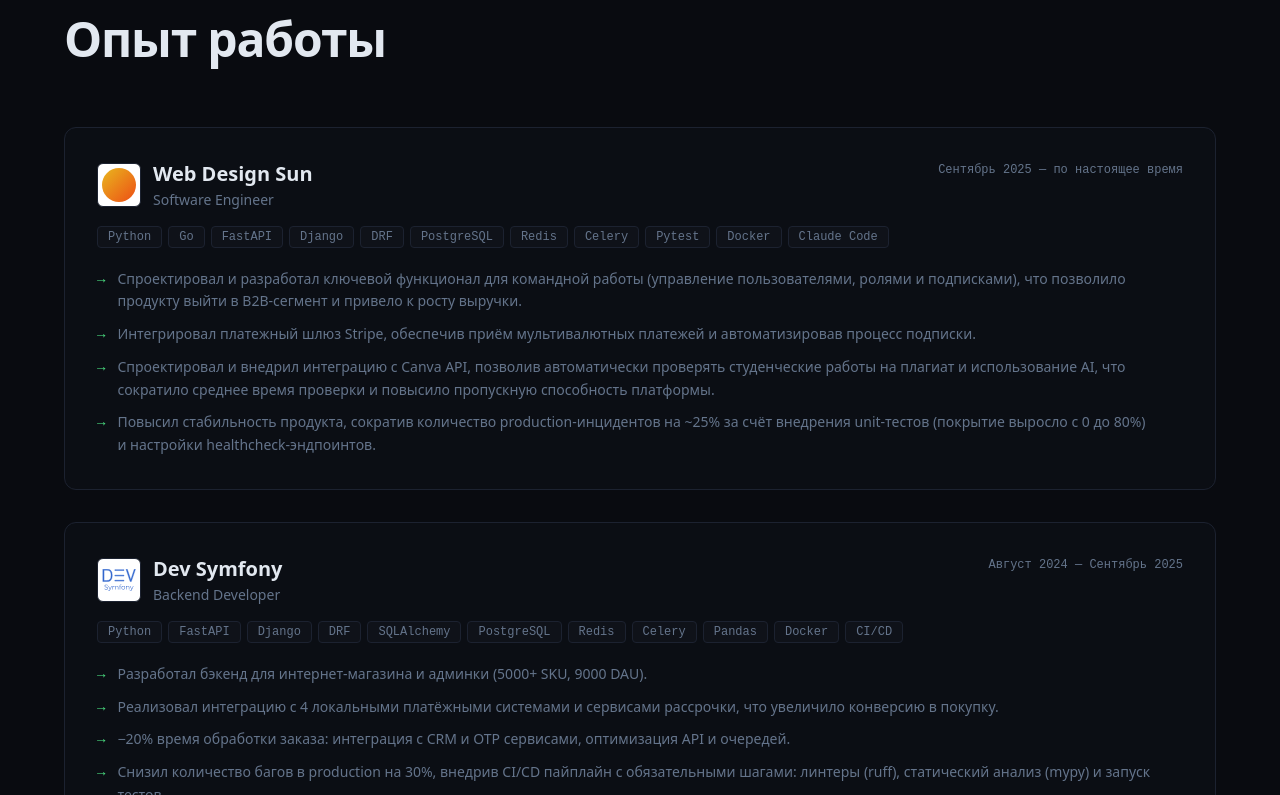
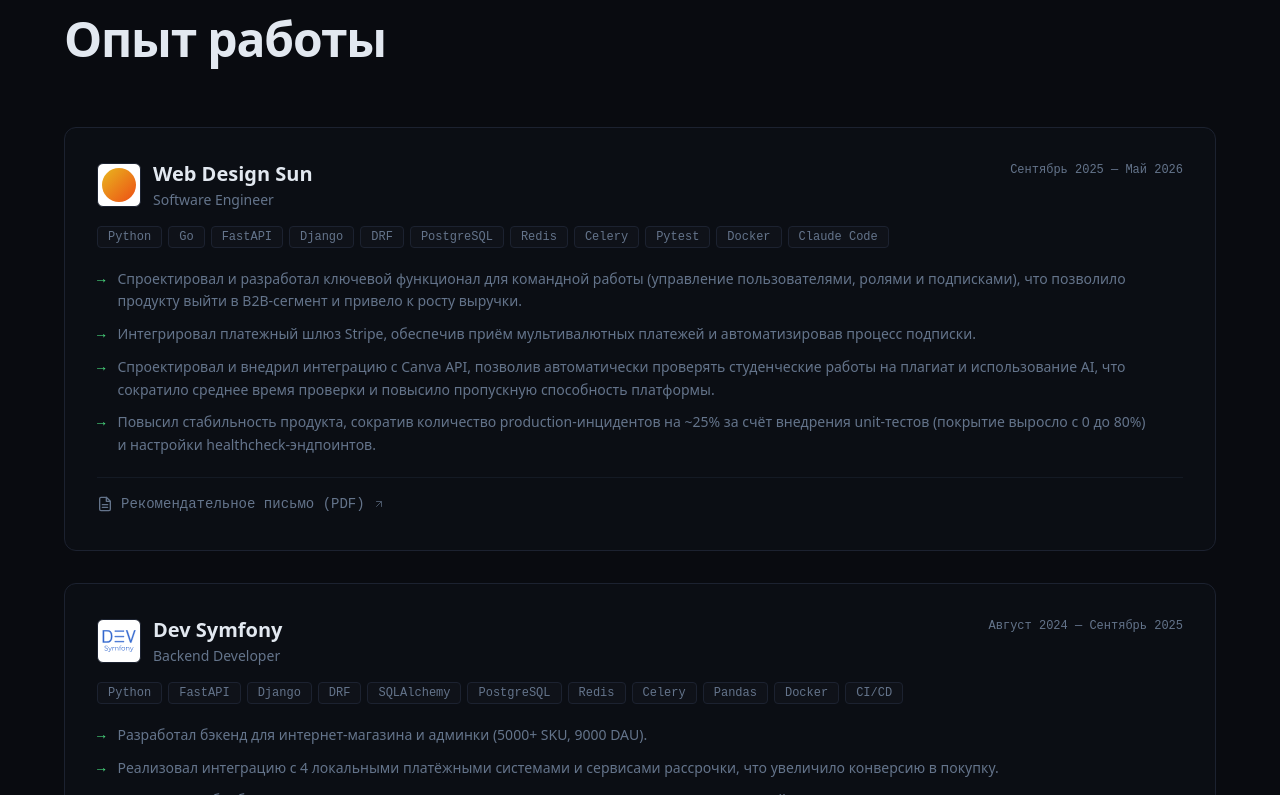
Before and after one commit to storlay/resume-react-app, a React (Vite) app: page / in a window 1280 px wide. Shown: the part 2505-3300 px from the top of the page. Built offline with nearby package versions, Linux system fonts and the light colour scheme.

Commit message:
feat(experience): add WDS recommendation letter link

```diff
--- a/src/content/experience.ts
+++ b/src/content/experience.ts
@@ -7,7 +7,7 @@ const ru: ExperienceItem[] = [
     company: 'Web Design Sun',
     logo: '/web-design-sun-logo.svg',
     position: 'Software Engineer',
-    period: 'Сентябрь 2025 — по настоящее время',
+    period: 'Сентябрь 2025 — Май 2026',
     stack: ['Python', 'Go', 'FastAPI', 'Django', 'DRF', 'PostgreSQL', 'Redis', 'Celery', 'Pytest', 'Docker', 'Claude Code'],
     achievements: [
       nbsp('Спроектировал и разработал ключевой функционал для командной работы (управление пользователями, ролями и подписками), что позволило продукту выйти в B2B-сегмент и привело к росту выручки.'),
@@ -15,6 +15,7 @@ const ru: ExperienceItem[] = [
       nbsp('Спроектировал и внедрил интеграцию с Canva API, позволив автоматически проверять студенческие работы на плагиат и использование AI, что сократило среднее время проверки и повысило пропускную способность платформы.'),
       nbsp('Повысил стабильность продукта, сократив количество production-инцидентов на ~25% за счёт внедрения unit-тестов (покрытие выросло с 0 до 80%) и настройки healthcheck-эндпоинтов.'),
     ],
+    recommendationLetter: '/dmitrii-ivanov-wds-recommendation-letter.pdf',
   },
   {
     company: 'Dev Symfony',
@@ -50,7 +51,7 @@ const en: ExperienceItem[] = [
     company: 'Web Design Sun',
     logo: '/web-design-sun-logo.svg',
     position: 'Software Engineer',
-    period: 'Sep 2025 — Present',
+    period: 'Sep 2025 — May 2026',
     stack: ['Python', 'Go', 'FastAPI', 'Django', 'DRF', 'PostgreSQL', 'Redis', 'Celery', 'Pytest', 'Docker', 'Claude Code'],
     achievements: [
       'Designed and shipped core teamwork features (user, role and subscription management), which unlocked the B2B segment and drove revenue growth.',
@@ -58,6 +59,7 @@ const en: ExperienceItem[] = [
       'Designed and shipped a Canva API integration that auto-checks student work for plagiarism and AI usage, cutting average review time and increasing platform throughput.',
       'Improved product stability — reduced production incidents by ~25% by introducing unit tests (coverage from 0 to 80%) and setting up healthcheck endpoints.',
     ],
+    recommendationLetter: '/dmitrii-ivanov-wds-recommendation-letter.pdf',
   },
   {
     company: 'Dev Symfony',
--- a/src/i18n/dict.ts
+++ b/src/i18n/dict.ts
@@ -29,6 +29,8 @@ export interface Dict {
   experience: {
     listLabel: string;
     achievementsLabel: (company: string) => string;
+    recommendationLetter: string;
+    recommendationLetterAria: (company: string) => string;
   };
   contacts: {
     availability: string;
@@ -64,6 +66,8 @@ const ru: Dict = {
   experience: {
     listLabel: 'Опыт работы в обратном хронологическом порядке',
     achievementsLabel: (company) => `Достижения в ${company}`,
+    recommendationLetter: 'Рекомендательное письмо (PDF)',
+    recommendationLetterAria: (company) => `Открыть рекомендательное письмо от ${company} (PDF, новая вкладка)`,
   },
   contacts: {
     availability: 'Доступность',
@@ -99,6 +103,8 @@ const en: Dict = {
   experience: {
     listLabel: 'Work experience in reverse chronological order',
     achievementsLabel: (company) => `Achievements at ${company}`,
+    recommendationLetter: 'Recommendation letter (PDF)',
+    recommendationLetterAria: (company) => `Open recommendation letter from ${company} (PDF, new tab)`,
   },
   contacts: {
     availability: 'Availability',
--- a/src/sections/Experience.tsx
+++ b/src/sections/Experience.tsx
@@ -61,6 +61,48 @@ export function Experience() {
                     </li>
                   ))}
                 </ul>
+
+                {item.recommendationLetter && (
+                  <div className="mt-5 pt-4 border-t border-border/60">
+                    <a
+                      href={item.recommendationLetter}
+                      target="_blank"
+                      rel="noopener noreferrer"
+                      aria-label={t.experience.recommendationLetterAria(item.company)}
+                      className="inline-flex items-center gap-2 text-sm font-mono text-muted hover:text-accent transition-colors duration-200"
+                    >
+                      <svg
+                        viewBox="0 0 24 24"
+                        fill="none"
+                        stroke="currentColor"
+                        strokeWidth="2"
+                        strokeLinecap="round"
+                        strokeLinejoin="round"
+                        className="w-4 h-4 shrink-0"
+                        aria-hidden="true"
+                      >
+                        <path d="M14 2H6a2 2 0 0 0-2 2v16a2 2 0 0 0 2 2h12a2 2 0 0 0 2-2V8z" />
+                        <polyline points="14 2 14 8 20 8" />
+                        <line x1="16" y1="13" x2="8" y2="13" />
+                        <line x1="16" y1="17" x2="8" y2="17" />
+                      </svg>
+                      <span>{t.experience.recommendationLetter}</span>
+                      <svg
+                        viewBox="0 0 24 24"
+                        fill="none"
+                        stroke="currentColor"
+                        strokeWidth="2"
+                        strokeLinecap="round"
+                        strokeLinejoin="round"
+                        className="w-3 h-3 shrink-0 opacity-70"
+                        aria-hidden="true"
+                      >
+                        <path d="M7 17 17 7" />
+                        <path d="M7 7h10v10" />
+                      </svg>
+                    </a>
+                  </div>
+                )}
               </article>
             </Reveal>
           ))}
--- a/src/types/content.ts
+++ b/src/types/content.ts
@@ -38,4 +38,5 @@ export interface ExperienceItem {
   period: string;
   stack: string[];
   achievements: string[];
+  recommendationLetter?: string;
 }
```
Also changed, not shown: 1 other file (tests, documents, lock files or other folders).
